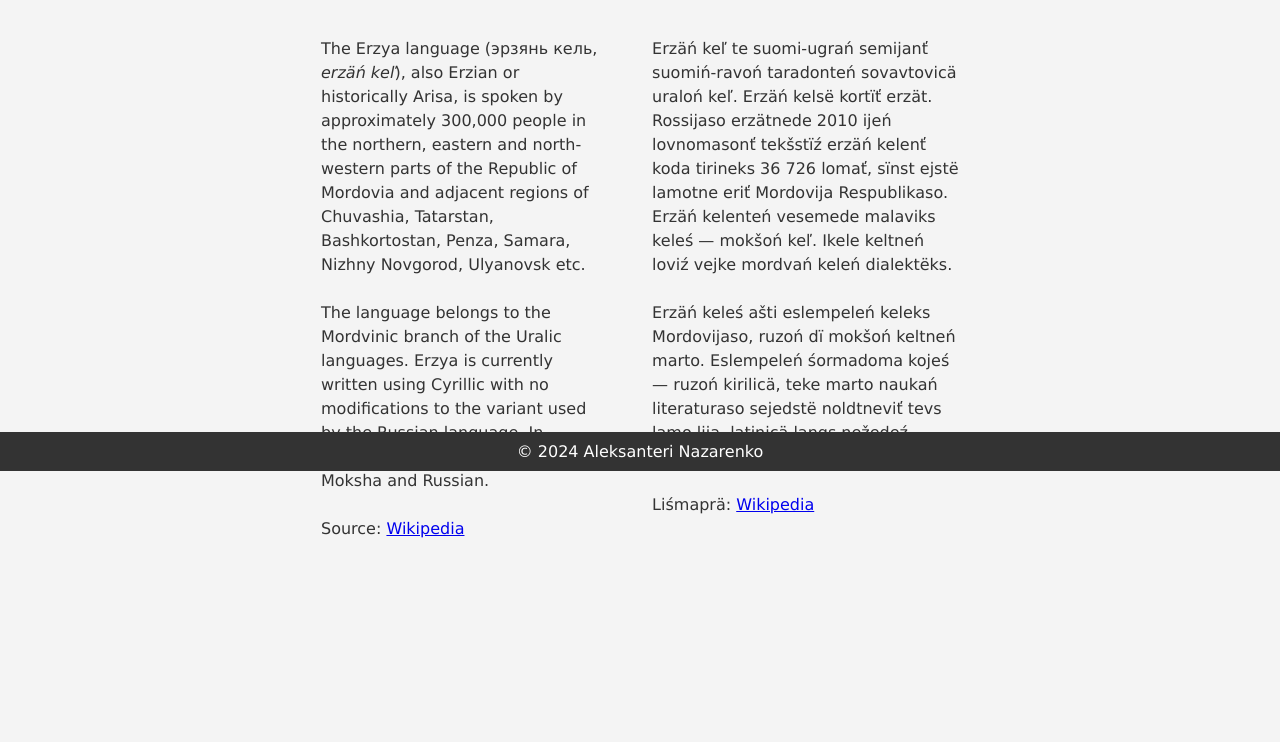
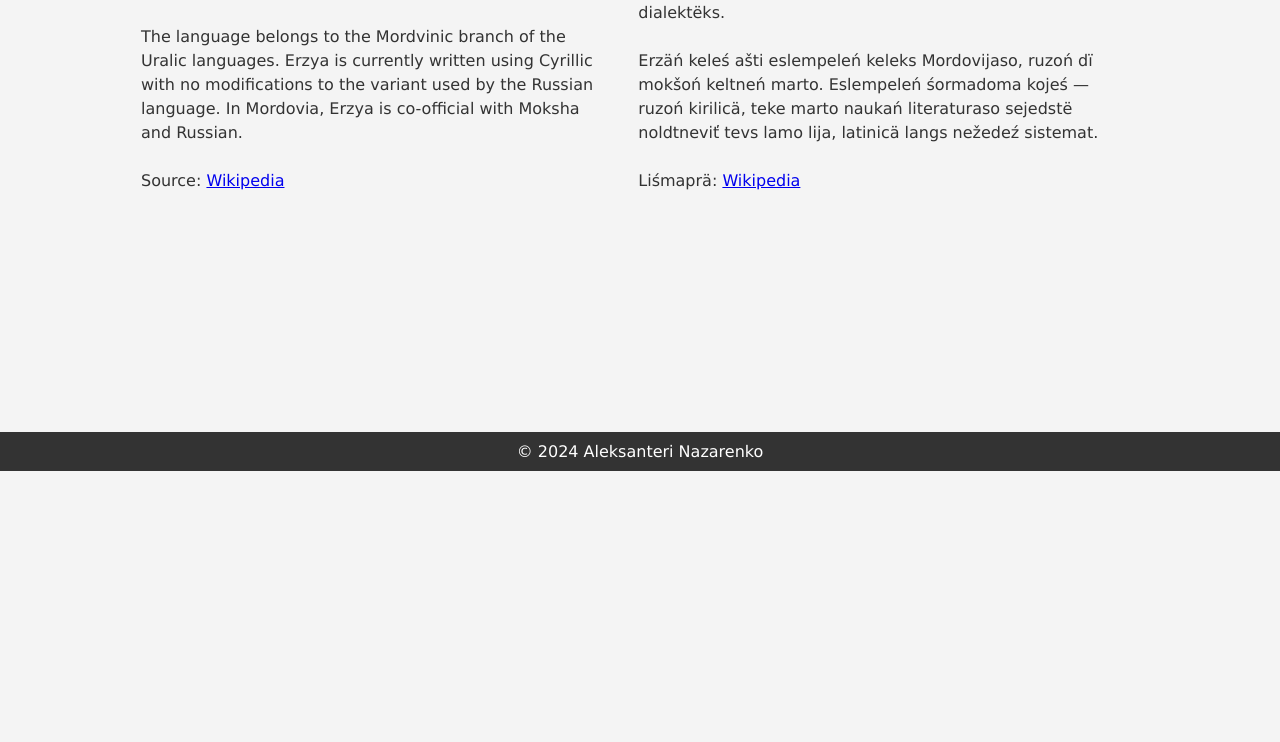
Before and after one commit to aleksanterinazarenko/learnerzya, a plain HTML site: page index.html in a window 1280 px wide. Shown: the part 329-1071 px from the top of the page. After the commit the page ends 800 px from the top, so only its background shows below. Drawn offline with Linux system fonts and the light colour scheme; a web font is replaced by a local one.

Commit message:
Update style.css

```diff
--- a/style.css
+++ b/style.css
@@ -47,7 +47,7 @@ h2 {
 }
 
 main {
-    padding: 200px;
+    padding: 20px;
     font-family: Verdana, Geneva, Tahoma, sans-serif;
     font-size: 20px;
 }
```
